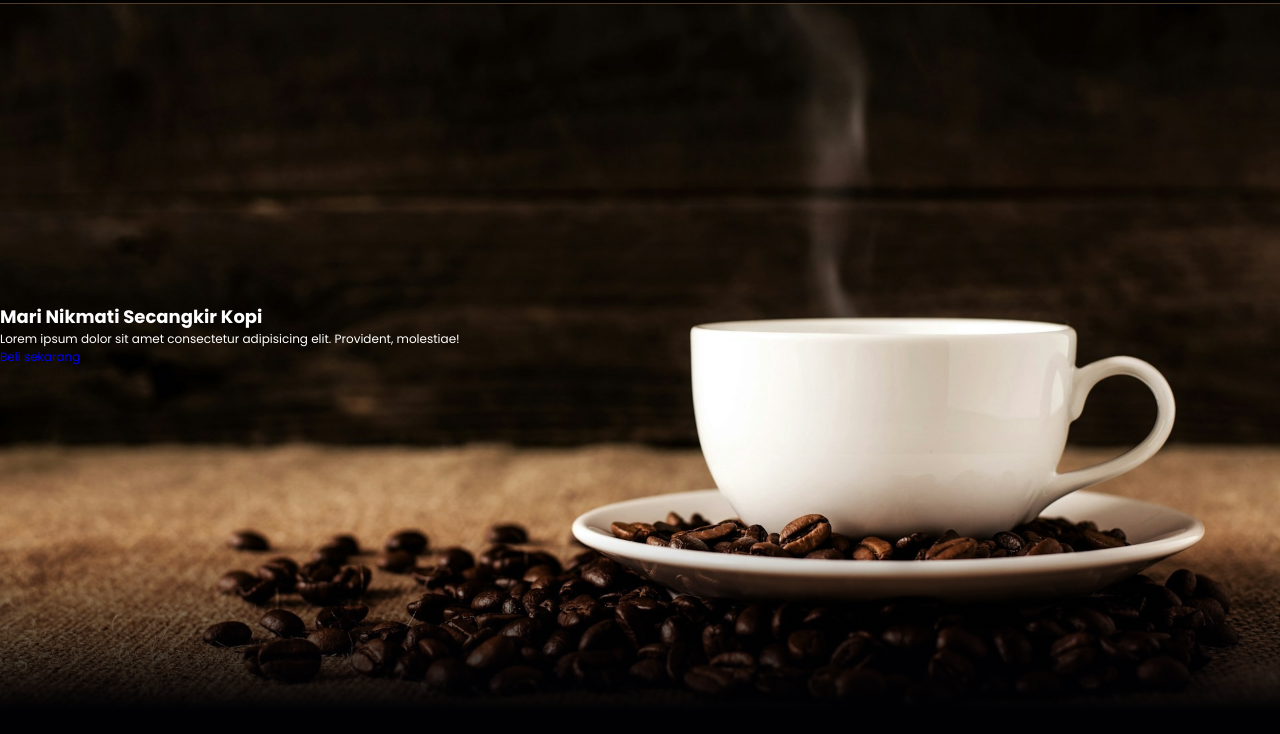
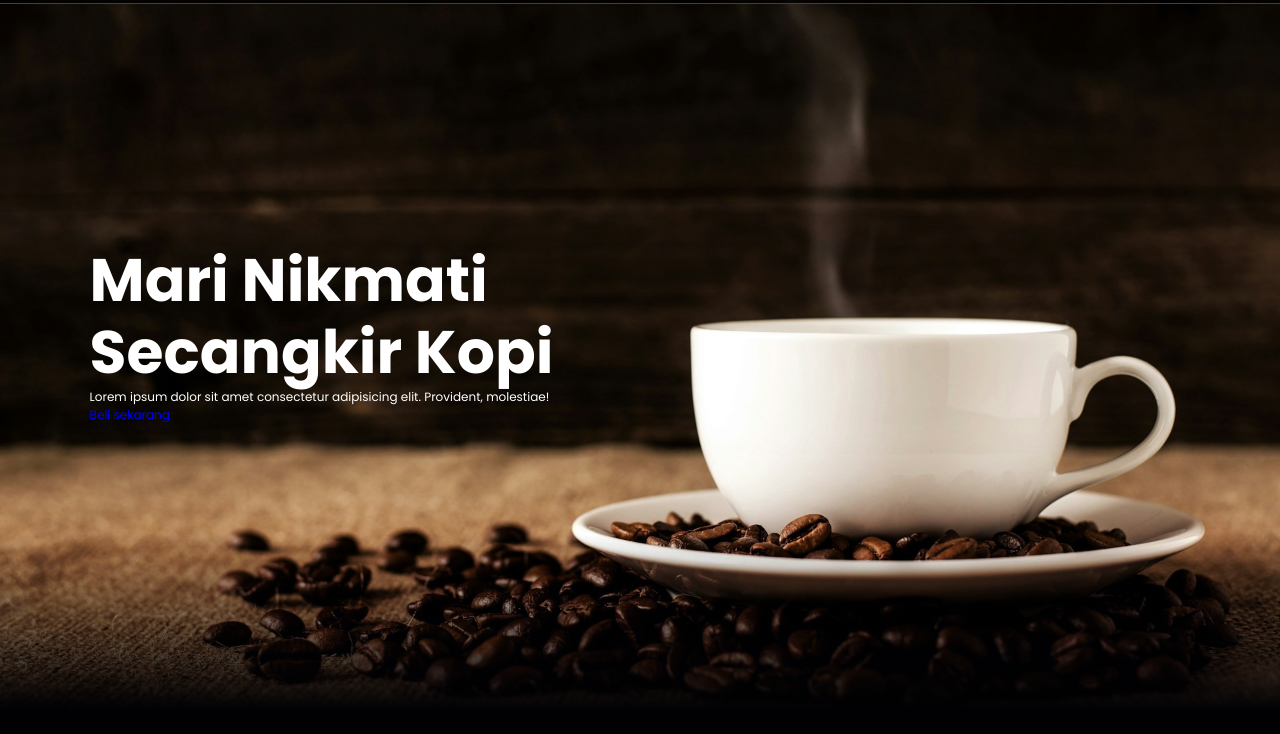
Before and after one commit to qthinklearn/coffe_shop, a plain HTML site: page index.html in a window 1280 px wide. Shown: the part 66-800 px from the top of the page. Drawn offline with nearby package versions, Linux system fonts and the light colour scheme.

Commit message:
hero section

```diff
--- a/css/style.css
+++ b/css/style.css
@@ -102,6 +102,17 @@ body {
   background: linear-gradient(0deg, rgba(1, 1, 3, 1) 3%, rgba(255, 255, 255, 0) 25%);
 }
 
+.hero .content {
+  padding: 1.4rem 7%;
+  max-width: 60rem;
+}
+
+.hero .content h1 {
+  font-size: 5rem;
+  color: #fff;
+  text-shadow: 1px 1px 3px rgba(1, 1, 3, 0,5);
+  line-height: 1.2;
+}
 
 
 /* media queries */
```
